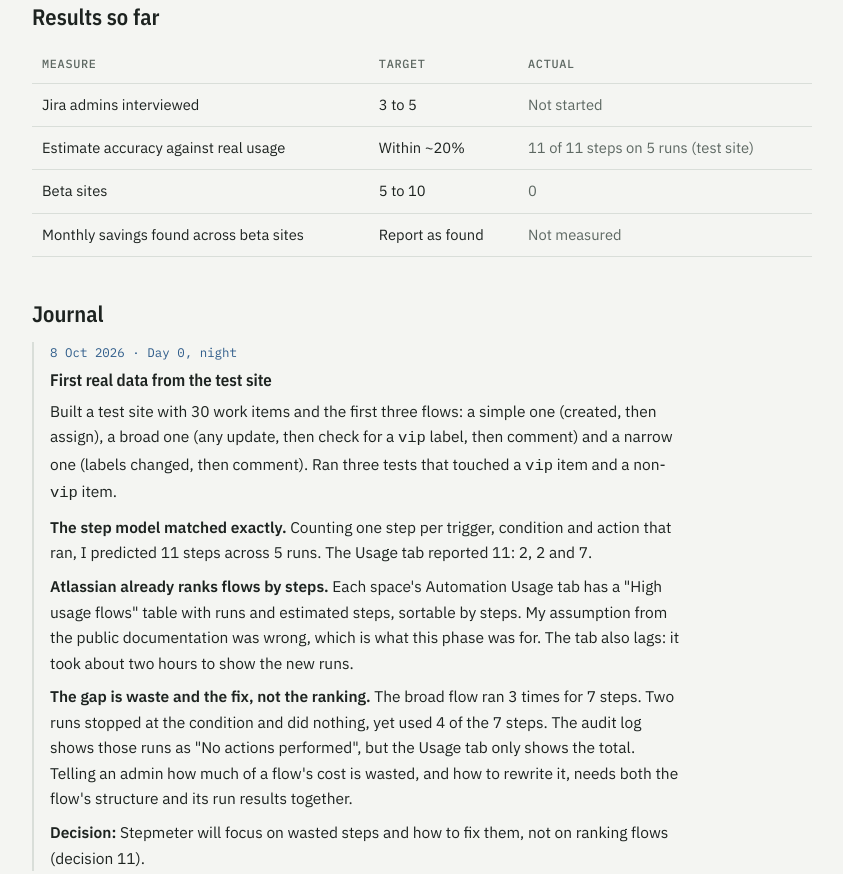
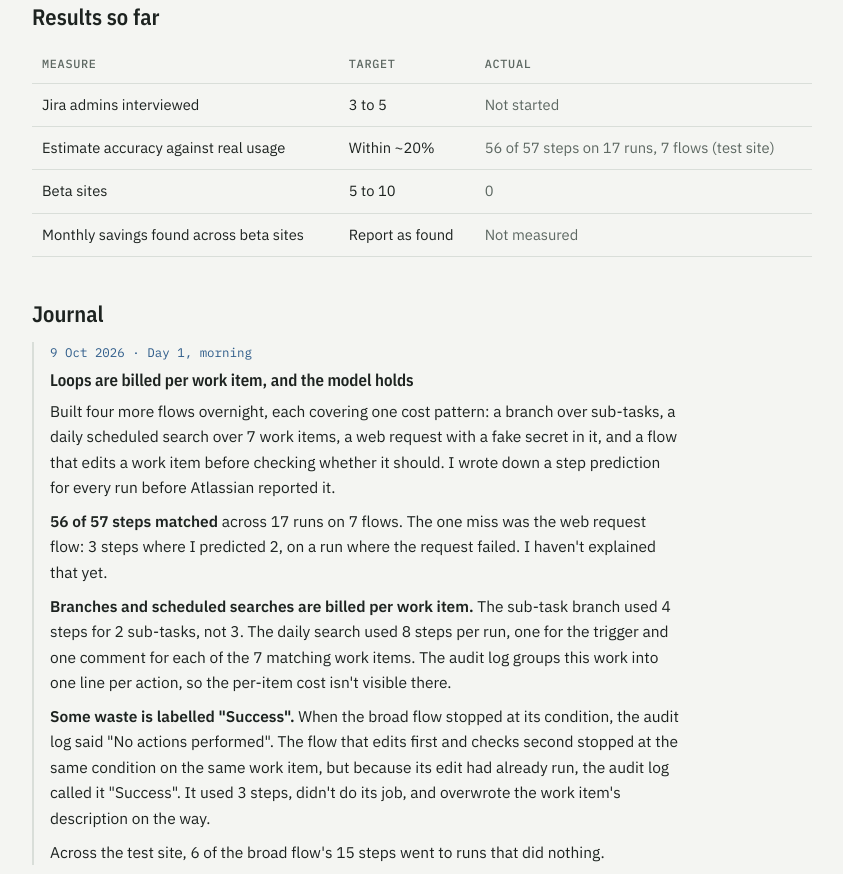
Before and after one commit to pvikash789-rgb/Stepmeter-for-Atlassian, a plain HTML site: page docs/index.html in a window 1280 px wide. Shown: the part 2880-3754 px from the top of the page, without its empty margins (218-1061 px from the left). Drawn offline with nearby package versions, Linux system fonts and the light colour scheme.

Commit message:
Phase 0: loops billed per work item, 56 of 57 steps matched
Co-Authored-By: Claude Opus 5.5 <noreply@anthropic.com>
Claude-Session: https://claude.ai/code/session_01NuWCcWWgWkz1MqWjoyc32S

```diff
--- a/docs/index.html
+++ b/docs/index.html
@@ -148,7 +148,7 @@ a:focus-visible{outline:2px solid var(--accent);outline-offset:2px}
     <thead><tr><th>Measure</th><th>Target</th><th>Actual</th></tr></thead>
     <tbody>
       <tr><td>Jira admins interviewed</td><td>3 to 5</td><td class="v">Not started</td></tr>
-      <tr><td>Estimate accuracy against real usage</td><td>Within ~20%</td><td class="v">11 of 11 steps on 5 runs (test site)</td></tr>
+      <tr><td>Estimate accuracy against real usage</td><td>Within ~20%</td><td class="v">56 of 57 steps on 17 runs, 7 flows (test site)</td></tr>
       <tr><td>Beta sites</td><td>5 to 10</td><td class="v">0</td></tr>
       <tr><td>Monthly savings found across beta sites</td><td>Report as found</td><td class="v">Not measured</td></tr>
     </tbody>
@@ -159,6 +159,15 @@ a:focus-visible{outline:2px solid var(--accent);outline-offset:2px}
 <section aria-labelledby="journal">
   <h2 id="journal">Journal</h2>
   <div class="journal">
+    <article class="entry">
+      <div class="date">9 Oct 2026 · Day 1, morning</div>
+      <h3>Loops are billed per work item, and the model holds</h3>
+      <p>Built four more flows overnight, each covering one cost pattern: a branch over sub-tasks, a daily scheduled search over 7 work items, a web request with a fake secret in it, and a flow that edits a work item before checking whether it should. I wrote down a step prediction for every run before Atlassian reported it.</p>
+      <p><strong>56 of 57 steps matched</strong> across 17 runs on 7 flows. The one miss was the web request flow: 3 steps where I predicted 2, on a run where the request failed. I haven't explained that yet.</p>
+      <p><strong>Branches and scheduled searches are billed per work item.</strong> The sub-task branch used 4 steps for 2 sub-tasks, not 3. The daily search used 8 steps per run, one for the trigger and one comment for each of the 7 matching work items. The audit log groups this work into one line per action, so the per-item cost isn't visible there.</p>
+      <p><strong>Some waste is labelled "Success".</strong> When the broad flow stopped at its condition, the audit log said "No actions performed". The flow that edits first and checks second stopped at the same condition on the same work item, but because its edit had already run, the audit log called it "Success". It used 3 steps, didn't do its job, and overwrote the work item's description on the way.</p>
+      <p>Across the test site, 6 of the broad flow's 15 steps went to runs that did nothing.</p>
+    </article>
     <article class="entry">
       <div class="date">8 Oct 2026 · Day 0, night</div>
       <h3>First real data from the test site</h3>
```
Also changed, not shown: 1 other file.
